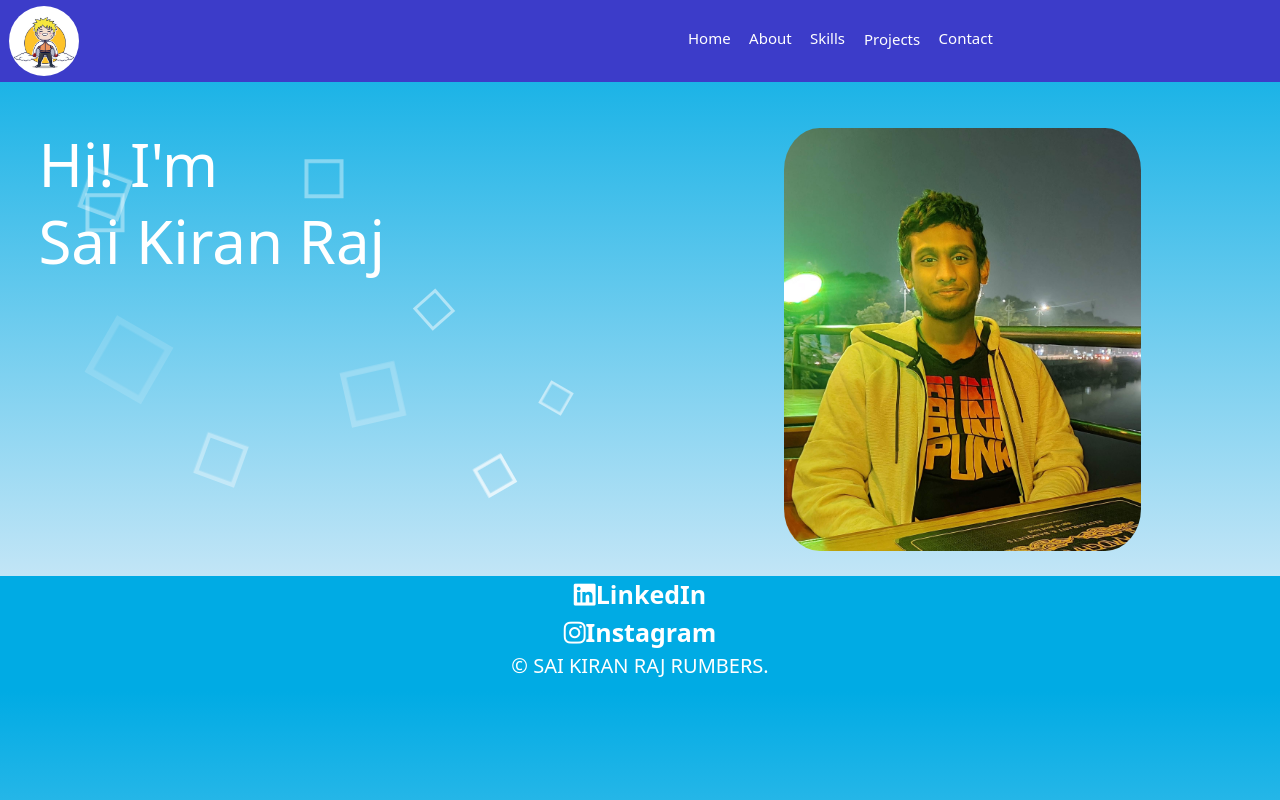
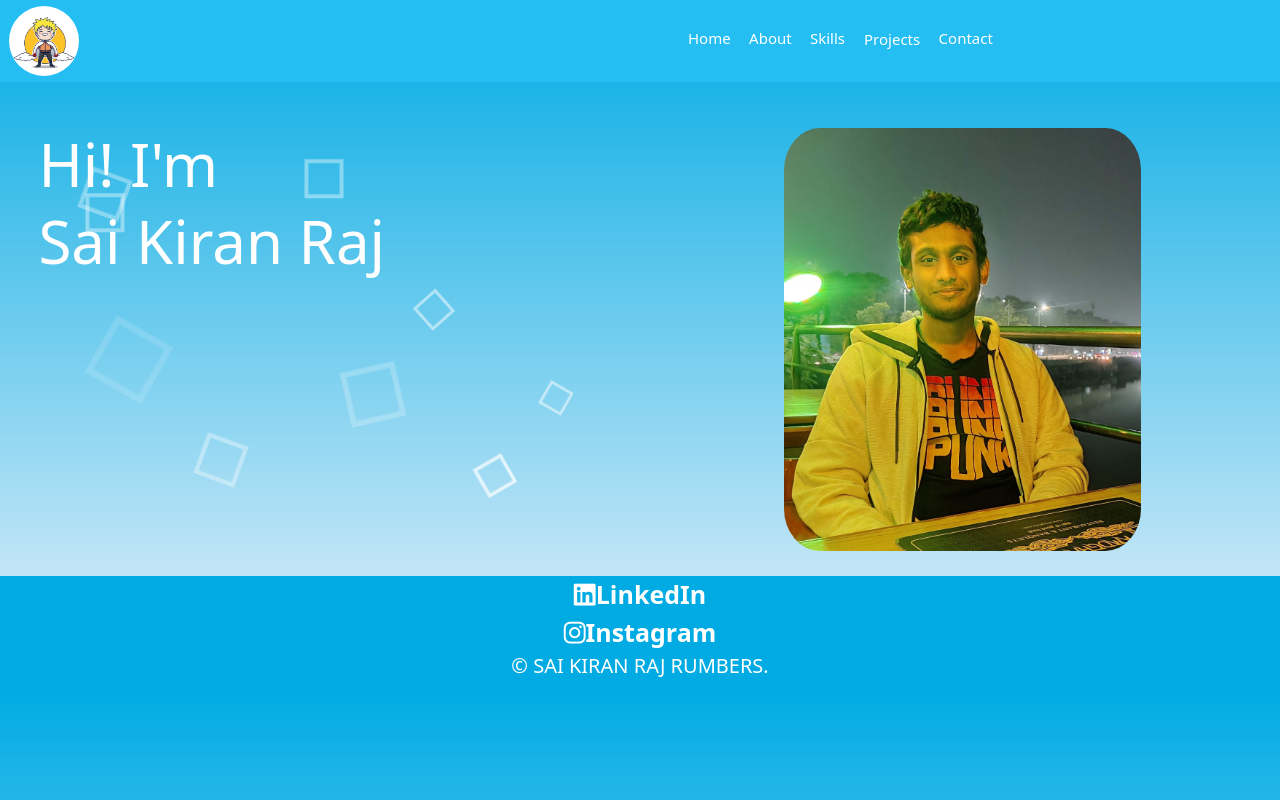
Before and after one commit to rajrumbers/portfolio-, a plain HTML site: page index.html in a window 1280 px wide. Drawn offline with nearby package versions, Linux system fonts and the light colour scheme.

Commit message:
Update navbarstyle.css

```diff
--- a/navbarstyle.css
+++ b/navbarstyle.css
@@ -1,5 +1,5 @@
 .navbar{
-    background-color:rgb(60, 60, 201);
+    background-color:#24bef2;
 
 
 
```
